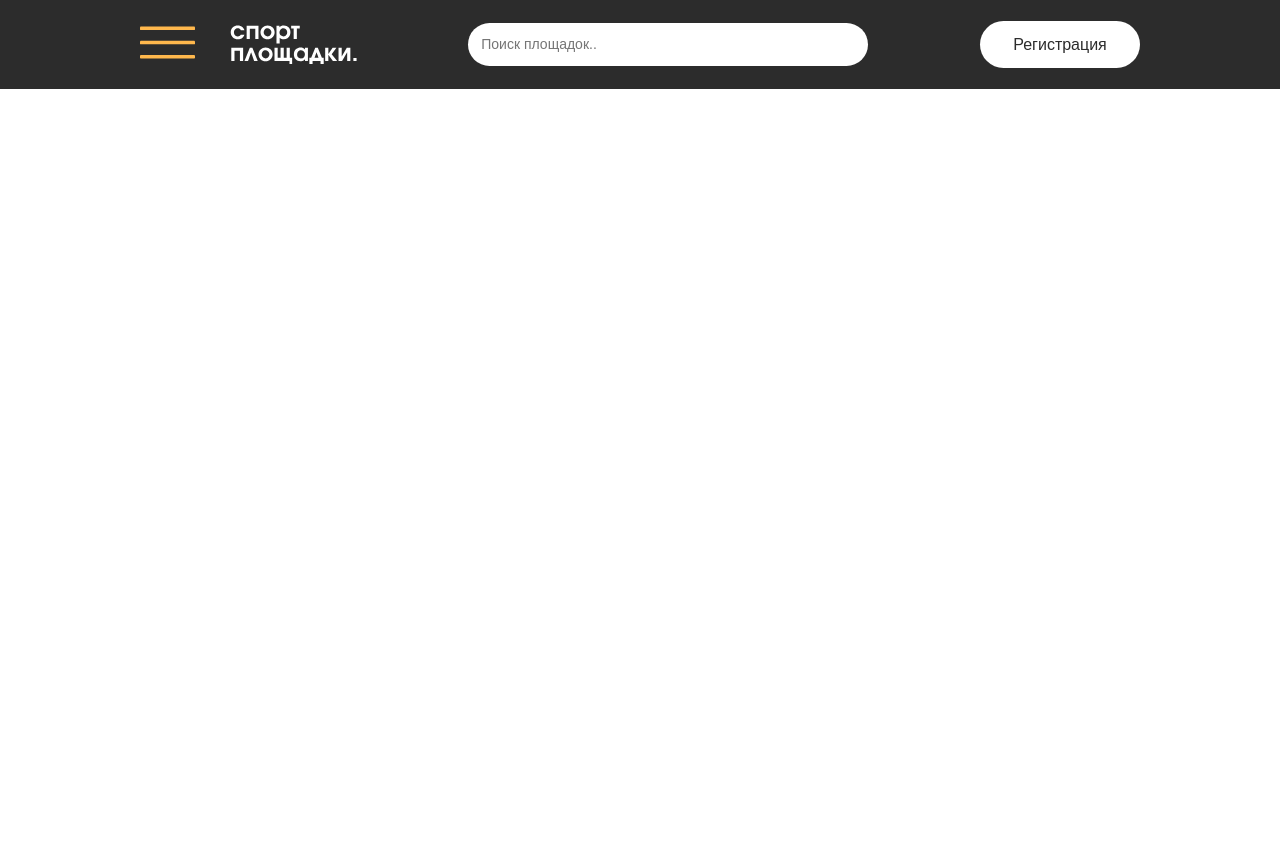
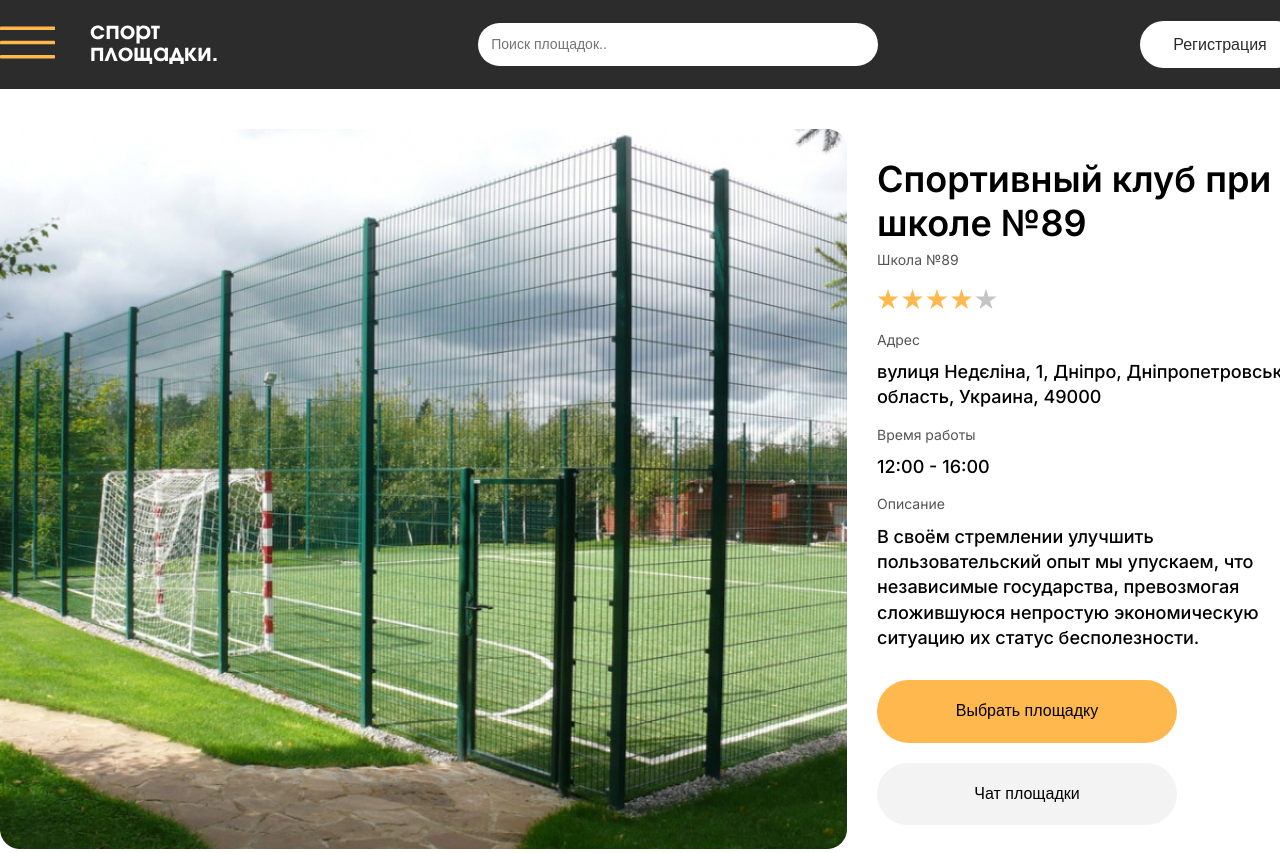
Before and after one commit to VovaPolyakov/sport-project, a plain HTML site: page main.html in a window 1280 px wide. Before the commit the page ends 800 px from the top, so only its background shows below. Drawn offline with Linux system fonts and the light colour scheme.

Commit message:
add first section with css

```diff
--- a/css/main.css
+++ b/css/main.css
@@ -12,7 +12,7 @@ header{
 }
 
 .container {
-    width: 1000px;
+    width: 1300px;
     margin: 0 auto;
 }
 .header__row {
@@ -57,3 +57,92 @@ header{
     line-height: 19px;
     color: #2C2C2C;
 }
+
+.info{
+    margin-top: 40px;
+}
+.info__main {
+    display: flex;
+    justify-content: space-between;
+    align-items: center;
+}
+
+.info__content-img{
+    width: 120px;
+    height: 30px;
+    margin-bottom:15px ;
+}
+.info__content {
+    display: flex;
+    flex-direction: column;
+    padding-left:30px;
+
+}
+
+.info__content-title {
+    padding-bottom: 15px;
+}
+.info__title {
+    font-style: normal;
+    font-weight: 600;
+    font-size: 36px;
+    line-height: 44px;
+    display: flex;
+    align-items: center;
+    color: #000000;
+    padding-bottom: 5px;
+}
+.info__text-little {
+    font-style: normal;
+    font-weight: 400;
+    font-size: 14px;
+    line-height: 140%;
+    color: #555555
+}
+.info__content-img {
+}
+.info__content-adress {
+    padding-bottom: 15px;
+}
+.info__text {
+    font-style: normal;
+    font-weight: 500;
+    font-size: 18px;
+    line-height: 140%;
+    color: #000000;
+    padding-top: 10px;
+}
+.info__content-worktime {
+    padding-bottom: 15px;
+}
+.info__content-description {
+    padding-bottom: 30px;
+}
+.info__button {
+}
+.choose__btn {
+    background: #FFB84D;
+    border-radius: 100px;
+    border: none;
+    padding: 20px;
+    width: 300px;
+    margin-bottom: 20px;
+    font-style: normal;
+    font-weight: 500;
+    font-size: 16px;
+    line-height: 140%;
+    color: #000000;
+}
+.chat__btn {
+
+    background: #F3F3F3;
+    border-radius: 100px;
+    border: none;
+    padding: 20px;
+    width: 300px;
+    font-style: normal;
+    font-weight: 500;
+    font-size: 16px;
+    line-height: 140%;
+    color: #000000;
+}
--- a/main.html
+++ b/main.html
@@ -27,5 +27,40 @@
             </div>
         </div>
     </header>
+    <main>
+        <section class="info">
+            <div class="container">
+                <div class="info__main">
+                    <div class="info__img">
+                        <img src="img/sportplayground.jpg">
+                    </div>
+                    <div class="info__content">
+                        <div class="info__content-title">
+                            <h1 class="info__title">Спортивный клуб при школе №89</h1>
+                            <p class="info__text-little">Школа №89</p>
+                        </div>
+                        <img class="info__content-img" src="img/starsSvg.svg">
+                        <div class="info__content-adress">
+                            <p class="info__text-little">Адрес</p>
+                            <p class="info__text">вулиця Недєліна, 1, Дніпро, Дніпропетровська область, Украина, 49000</p>
+                        </div>
+                        <div class="info__content-worktime">
+                            <p class="info__text-little">Время работы</p>
+                            <p class="info__text">12:00 - 16:00</p>
+                        </div>
+                        <div class="info__content-description">
+                            <p class="info__text-little">Описание</p>
+                            <p  class="info__text">В своём стремлении улучшить пользовательский опыт мы упускаем, что независимые государства,
+                                превозмогая сложившуюся непростую экономическую ситуацию их статус бесполезности.</p>
+                        </div>
+                        <div class="info__button">
+                            <button class="choose__btn">Выбрать площадку</button>
+                            <button class="chat__btn">Чат площадки</button>
+                        </div>
+                    </div>
+                </div>
+            </div>
+        </section>
+    </main>
 </body>
 </html>
```
Also changed, not shown: img/sportplayground.jpg (added), img/stars.png (added), img/starsSvg.svg (added).
